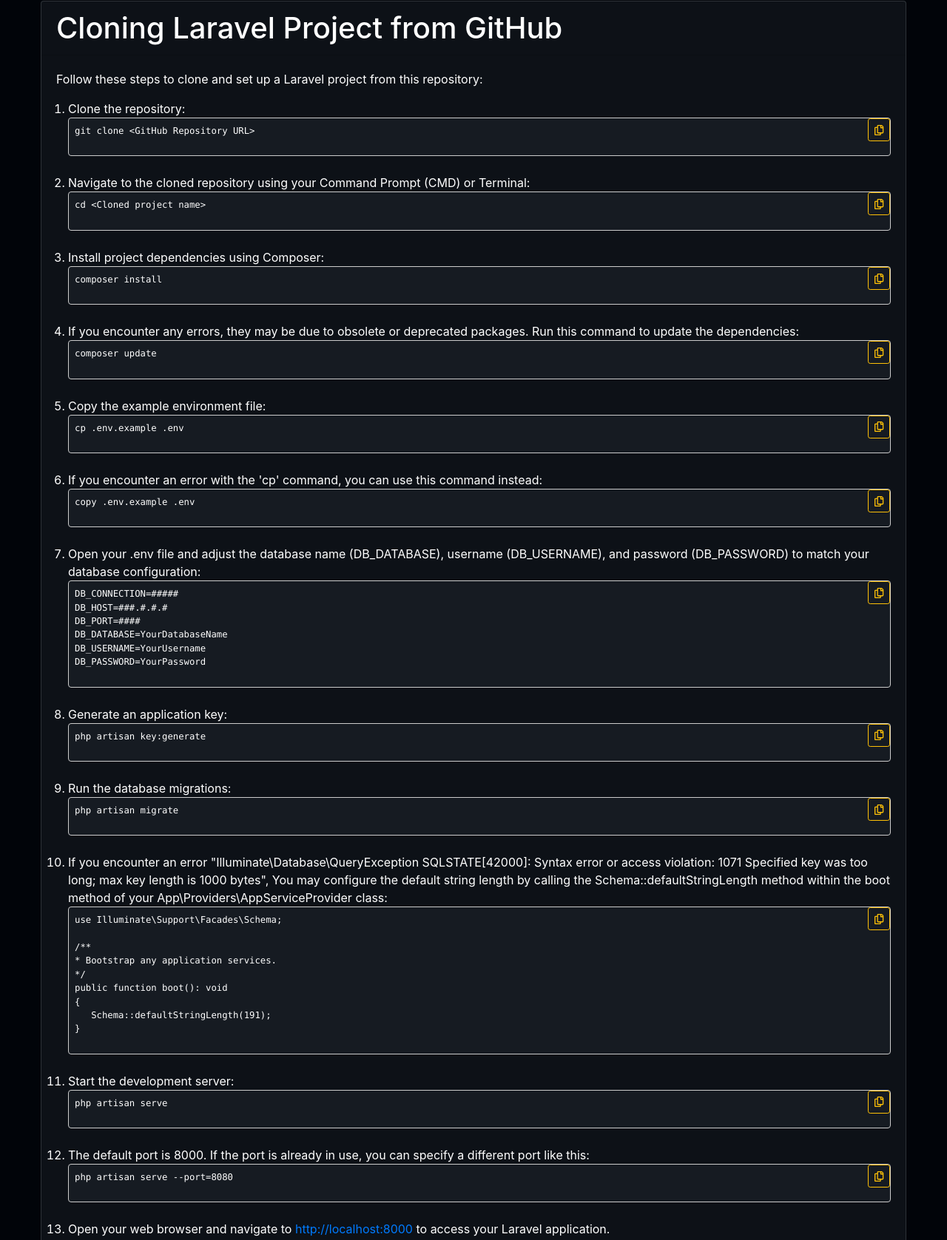
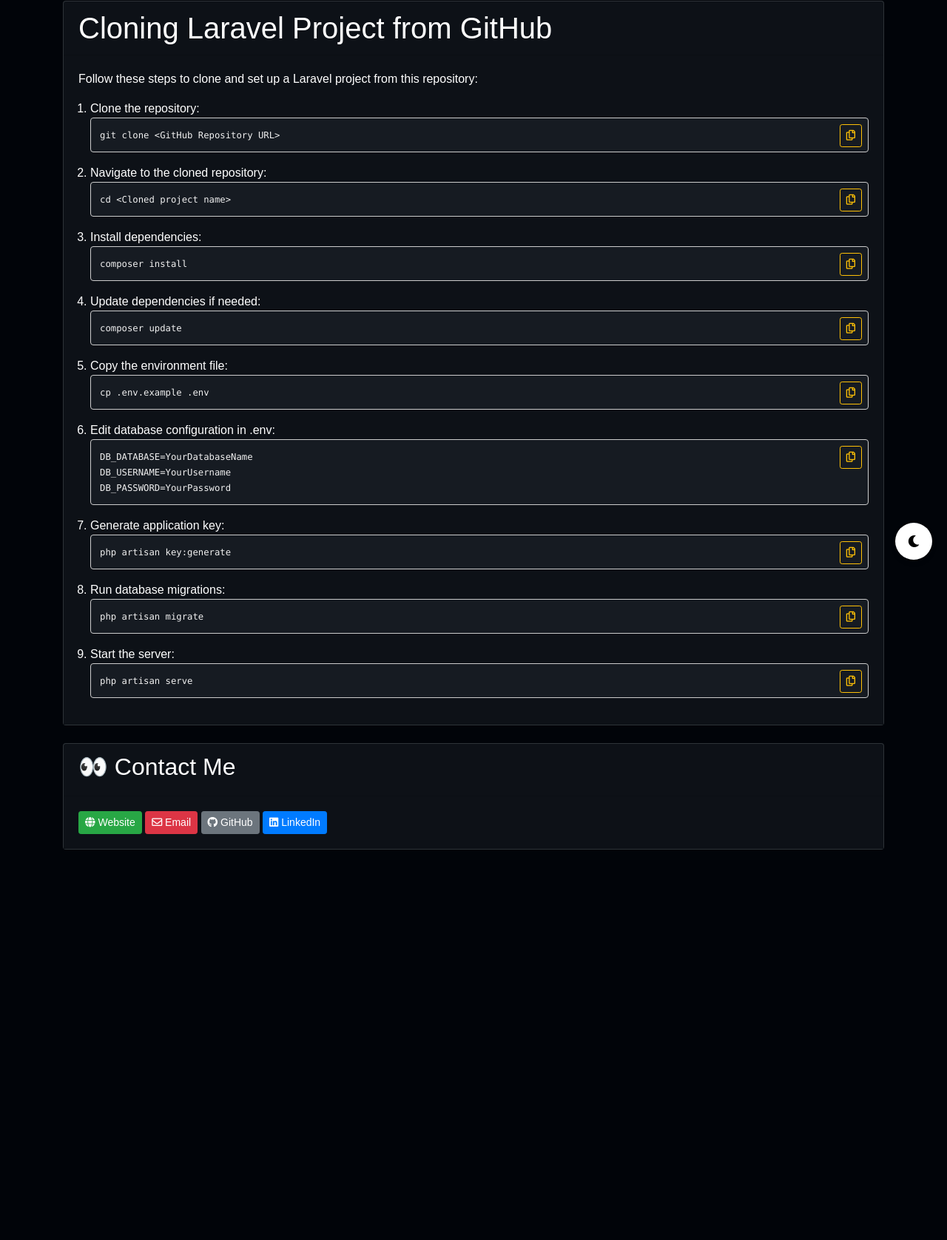
Before and after one commit to Riajul-Islam-Dev/Cloning-Laravel-Project-from-GitHub, a plain HTML site: page index.html in a window 1280 px wide. Shown: the part 23-1700 px from the top of the page at 74% size. After the commit the page ends 1172 px from the top, so only its background shows below. Drawn offline with nearby package versions, Linux system fonts and the light colour scheme.

Commit message:
Update index.html

```diff
--- a/index.html
+++ b/index.html
@@ -4,7 +4,7 @@
 <head>
     <meta charset="UTF-8">
     <meta name="viewport" content="width=device-width, initial-scale=1.0">
-    <title>Cloning Laravel Project</title>
+    <title>Laravel Project Setup Guide</title>
     <!-- Bootstrap CSS -->
     <link rel="stylesheet" href="https://stackpath.bootstrapcdn.com/bootstrap/4.5.2/css/bootstrap.min.css">
     <!-- FontAwesome CSS for the copy icon -->
@@ -13,22 +13,28 @@
         body {
             background-color: #010409;
             color: #fff;
+            font-family: 'Arial', sans-serif;
         }
 
         .code-box {
             background-color: #161B22;
             border: 1px solid #ccc;
             border-radius: 4px;
-            padding: 8px;
+            padding: 12px;
             font-size: 14px;
+            margin-bottom: 16px;
+            position: relative;
         }
 
         .code-box code {
-            color: #fff;
+            color: #f1f1f1;
         }
 
         .copy-button {
             cursor: pointer;
+            position: absolute;
+            top: 8px;
+            right: 8px;
         }
 
         .card-header,
@@ -37,27 +43,30 @@
             background-color: #0D1117;
         }
 
-        /* Media query for screens smaller than 768px (e.g., smartphones) */
+        .dark-mode-toggle {
+            position: fixed;
+            bottom: 20px;
+            right: 20px;
+            z-index: 1000;
+            background-color: #fff;
+            border: none;
+            border-radius: 50%;
+            width: 50px;
+            height: 50px;
+            display: flex;
+            justify-content: center;
+            align-items: center;
+            cursor: pointer;
+            box-shadow: 0 4px 6px rgba(0, 0, 0, 0.2);
+        }
+
         @media (max-width: 768px) {
             .card {
                 margin: 10px;
             }
 
-            .card-header,
-            .card-body,
-            .card-footer {
-                padding: 10px;
-            }
-
             .code-box {
                 font-size: 12px;
-            }
-        }
-
-        /* Media query for screens larger than 768px (e.g., tablets and desktops) */
-        @media (min-width: 769px) {
-            .container {
-                max-width: 1200px;
             }
         }
     </style>
@@ -70,191 +79,132 @@
                 <h1 class="mb-0">Cloning Laravel Project from GitHub</h1>
             </div>
             <div class="card-body">
-                <p class="card-text">Follow these steps to clone and set up a Laravel project from this repository:</p>
+                <p>Follow these steps to clone and set up a Laravel project from this repository:</p>
                 <ol class="pl-3">
-                    <li class="mb-4">Clone the repository:
-                        <div class="code-box" style="position: relative;">
-                            <pre><code id="clone-command">git clone &lt;GitHub Repository URL&gt;</code></pre>
+                    <li>Clone the repository:
+                        <div class="code-box">
+                            <code id="clone-command">git clone &lt;GitHub Repository URL&gt;</code>
                             <button class="btn btn-sm btn-outline-warning copy-button"
-                                onclick="copyToClipboard('clone-command')"
-                                style="position: absolute; top: 0; right: 0;">
+                                onclick="copyToClipboard('clone-command')">
                                 <i class="far fa-copy"></i>
                             </button>
                         </div>
                     </li>
-                    <li class="mb-4">Navigate to the cloned repository using your Command Prompt (CMD) or Terminal:
-                        <div class="code-box" style="position: relative;">
-                            <pre><code id="navigate-command">cd &lt;Cloned project name&gt;</code></pre>
+                    <li>Navigate to the cloned repository:
+                        <div class="code-box">
+                            <code id="navigate-command">cd &lt;Cloned project name&gt;</code>
                             <button class="btn btn-sm btn-outline-warning copy-button"
-                                onclick="copyToClipboard('navigate-command')"
-                                style="position: absolute; top: 0; right: 0;">
+                                onclick="copyToClipboard('navigate-command')">
                                 <i class="far fa-copy"></i>
                             </button>
                         </div>
                     </li>
-                    <li class="mb-4">Install project dependencies using Composer:
-                        <div class="code-box" style="position: relative;">
-                            <pre><code id="composer-install-command">composer install</code></pre>
+                    <li>Install dependencies:
+                        <div class="code-box">
+                            <code id="composer-install-command">composer install</code>
                             <button class="btn btn-sm btn-outline-warning copy-button"
-                                onclick="copyToClipboard('composer-install-command')"
-                                style="position: absolute; top: 0; right: 0;">
+                                onclick="copyToClipboard('composer-install-command')">
                                 <i class="far fa-copy"></i>
                             </button>
                         </div>
                     </li>
-                    <li class="mb-4">If you encounter any errors, they may be due to obsolete or deprecated packages.
-                        Run this command to update the dependencies:
-                        <div class="code-box" style="position: relative;">
-                            <pre><code id="composer-update-command">composer update</code></pre>
+                    <li>Update dependencies if needed:
+                        <div class="code-box">
+                            <code id="composer-update-command">composer update</code>
                             <button class="btn btn-sm btn-outline-warning copy-button"
-                                onclick="copyToClipboard('composer-update-command')"
-                                style="position: absolute; top: 0; right: 0;">
+                                onclick="copyToClipboard('composer-update-command')">
                                 <i class="far fa-copy"></i>
                             </button>
                         </div>
                     </li>
-                    <li class="mb-4">Copy the example environment file:
-                        <div class="code-box" style="position: relative;">
-                            <pre><code id="copy-env-command">cp .env.example .env</code></pre>
+                    <li>Copy the environment file:
+                        <div class="code-box">
+                            <code id="copy-env-command">cp .env.example .env</code>
                             <button class="btn btn-sm btn-outline-warning copy-button"
-                                onclick="copyToClipboard('copy-env-command')"
-                                style="position: absolute; top: 0; right: 0;">
+                                onclick="copyToClipboard('copy-env-command')">
                                 <i class="far fa-copy"></i>
                             </button>
                         </div>
                     </li>
-                    <li class="mb-4">If you encounter an error with the 'cp' command, you can use this command instead:
-                        <div class="code-box" style="position: relative;">
-                            <pre><code id="copy-env-command-alt">copy .env.example .env</code></pre>
+                    <li>Edit database configuration in .env:
+                        <div class="code-box">
+                            <code id="env-configuration">DB_DATABASE=YourDatabaseName<br>DB_USERNAME=YourUsername<br>DB_PASSWORD=YourPassword</code>
                             <button class="btn btn-sm btn-outline-warning copy-button"
-                                onclick="copyToClipboard('copy-env-command-alt')"
-                                style="position: absolute; top: 0; right: 0;">
+                                onclick="copyToClipboard('env-configuration')">
                                 <i class="far fa-copy"></i>
                             </button>
                         </div>
                     </li>
-                    <li class="mb-4">Open your .env file and adjust the database name (DB_DATABASE), username
-                        (DB_USERNAME), and password (DB_PASSWORD) to match your database configuration:
-                        <div class="code-box" style="position: relative;">
-                            <pre><code id="env-configuration">DB_CONNECTION=#####<br>DB_HOST=###.#.#.#<br>DB_PORT=####<br>DB_DATABASE=YourDatabaseName<br>DB_USERNAME=YourUsername<br>DB_PASSWORD=YourPassword</code></pre>
+                    <li>Generate application key:
+                        <div class="code-box">
+                            <code id="key-generation-command">php artisan key:generate</code>
                             <button class="btn btn-sm btn-outline-warning copy-button"
-                                onclick="copyToClipboard('env-configuration')"
-                                style="position: absolute; top: 0; right: 0;">
+                                onclick="copyToClipboard('key-generation-command')">
                                 <i class="far fa-copy"></i>
                             </button>
                         </div>
                     </li>
-                    <li class="mb-4">Generate an application key:
-                        <div class="code-box" style="position: relative;">
-                            <pre><code id="key-generation-command">php artisan key:generate</code></pre>
+                    <li>Run database migrations:
+                        <div class="code-box">
+                            <code id="migrate-command">php artisan migrate</code>
                             <button class="btn btn-sm btn-outline-warning copy-button"
-                                onclick="copyToClipboard('key-generation-command')"
-                                style="position: absolute; top: 0; right: 0;">
+                                onclick="copyToClipboard('migrate-command')">
                                 <i class="far fa-copy"></i>
                             </button>
                         </div>
                     </li>
-                    <li class="mb-4">Run the database migrations:
-                        <div class="code-box" style="position: relative;">
-                            <pre><code id="migrate-command">php artisan migrate</code></pre>
+                    <li>Start the server:
+                        <div class="code-box">
+                            <code id="serve-command">php artisan serve</code>
                             <button class="btn btn-sm btn-outline-warning copy-button"
-                                onclick="copyToClipboard('migrate-command')"
-                                style="position: absolute; top: 0; right: 0;">
+                                onclick="copyToClipboard('serve-command')">
                                 <i class="far fa-copy"></i>
                             </button>
                         </div>
-                    </li>
-                    <li class="mb-4">If you encounter an error "Illuminate\Database\QueryException SQLSTATE[42000]:
-                        Syntax error or access violation: 1071 Specified key was too long; max key length is 1000
-                        bytes", You may configure the default string length by calling the Schema::defaultStringLength
-                        method within the boot method of your App\Providers\AppServiceProvider class:
-                        <div class="code-box" style="position: relative;">
-                            <pre><code id="schema-configuration">use Illuminate\Support\Facades\Schema;<br><br>/**<br>* Bootstrap any application services.<br>*/<br>public function boot(): void<br>{<br>   Schema::defaultStringLength(191);<br>}</code></pre>
-                            <button class="btn btn-sm btn-outline-warning copy-button"
-                                onclick="copyToClipboard('schema-configuration')"
-                                style="position: absolute; top: 0; right: 0;">
-                                <i class="far fa-copy"></i>
-                            </button>
-                        </div>
-                    </li>
-                    <li class="mb-4">Start the development server:
-                        <div class="code-box" style="position: relative;">
-                            <pre><code id="serve-command">php artisan serve</code></pre>
-                            <button class="btn btn-sm btn-outline-warning copy-button"
-                                onclick="copyToClipboard('serve-command')"
-                                style="position: absolute; top: 0; right: 0;">
-                                <i class="far fa-copy"></i>
-                            </button>
-                        </div>
-                    </li>
-                    <li class="mb-4">The default port is 8000. If the port is already in use, you can specify a
-                        different port like this:
-                        <div class="code-box" style="position: relative;">
-                            <pre><code id="serve-port-command">php artisan serve --port=8080</code></pre>
-                            <button class="btn btn-sm btn-outline-warning copy-button"
-                                onclick="copyToClipboard('serve-port-command')"
-                                style="position: absolute; top: 0; right: 0;">
-                                <i class="far fa-copy"></i>
-                            </button>
-                        </div>
-                    </li>
-                    <li class="mb-4">
-                        <p>Open your web browser and navigate to <a href="http://localhost:8000"
-                                target="_blank">http://localhost:8000</a> to access your Laravel application.</p>
                     </li>
                 </ol>
             </div>
         </div>
     </div>
-    <hr>
-    <div class="container">
-        <div class="card bg-dark text-white mb-4">
+
+    <div class="container mt-4">
+        <div class="card bg-dark text-white">
             <div class="card-header">
-                <h2 class="mb-0">👀 Where to find me</h2>
+                <h2>👀 Contact Me</h2>
             </div>
             <div class="card-body">
-                <p>Feel free to contact:</p>
                 <a href="https://riajul-islam-dev.github.io/" class="btn btn-sm btn-success" target="_blank">
                     <i class="fas fa-globe"></i> Website
-                </a>
-                <a href="tel:+8801722787007" class="btn btn-sm btn-primary" target="_blank">
-                    <i class="fas fa-phone"></i> Phone
                 </a>
                 <a href="mailto:riajul.islam.dev@gmail.com" class="btn btn-sm btn-danger" target="_blank">
                     <i class="far fa-envelope"></i> Email
                 </a>
-                <a href="https://www.linkedin.com/in/riajul-islam-dev" class="btn btn-sm btn-primary" target="_blank">
-                    <i class="fab fa-linkedin"></i> LinkedIn
-                </a>
                 <a href="https://github.com/Riajul-Islam-Dev" class="btn btn-sm btn-secondary" target="_blank">
                     <i class="fab fa-github"></i> GitHub
                 </a>
-                <a href="https://join.skype.com/invite/y4awZfHii9yl" class="btn btn-sm btn-info" target="_blank">
-                    <i class="fab fa-skype"></i> Skype
-                </a>
-                <a href="https://www.facebook.com/ritewu2014" class="btn btn-sm btn-primary" target="_blank">
-                    <i class="fab fa-facebook"></i> Facebook
+                <a href="https://www.linkedin.com/in/riajul-islam-dev" class="btn btn-sm btn-primary" target="_blank">
+                    <i class="fab fa-linkedin"></i> LinkedIn
                 </a>
             </div>
         </div>
     </div>
 
-    <!-- Bootstrap and JavaScript library links -->
-    <script src="https://code.jquery.com/jquery-3.6.0.min.js"></script>
-    <script src="https://stackpath.bootstrapcdn.com/bootstrap/4.5.2/js/bootstrap.min.js"></script>
-    <!-- FontAwesome JS for the copy icon -->
-    <script src="https://cdnjs.cloudflare.com/ajax/libs/font-awesome/5.15.3/js/all.min.js"></script>
+    <button class="dark-mode-toggle" id="darkModeToggle">
+        <i class="fas fa-moon"></i>
+    </button>
+
+    <!-- JavaScript -->
     <script>
         function copyToClipboard(elementId) {
-            var copyText = document.getElementById(elementId);
-            var textArea = document.createElement("textarea");
-            textArea.value = copyText.textContent;
-            document.body.appendChild(textArea);
-            textArea.select();
-            document.execCommand('copy');
-            document.body.removeChild(textArea);
-            alert("Copied to clipboard: " + copyText.textContent);
+            const copyText = document.getElementById(elementId).textContent;
+            navigator.clipboard.writeText(copyText).then(() => {
+                alert(`Copied: ${copyText}`);
+            });
         }
+
+        document.getElementById('darkModeToggle').addEventListener('click', () => {
+            document.body.classList.toggle('dark-mode');
+        });
     </script>
 </body>
 
```
